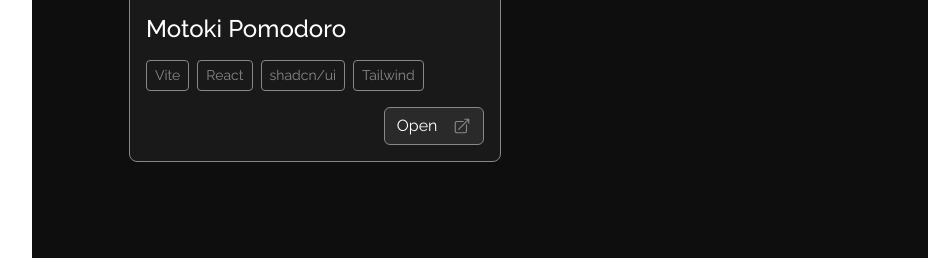
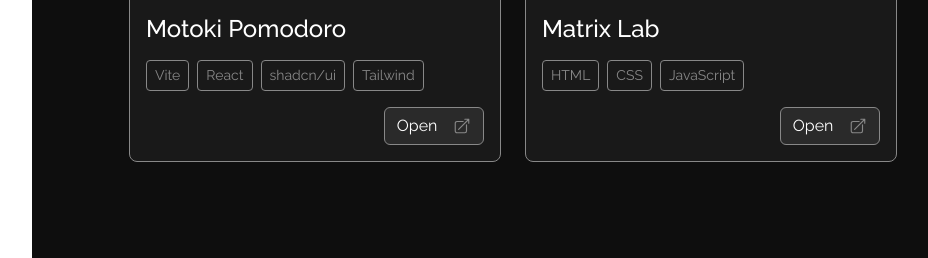
Before and after one commit to Tamagomago/cbad-portfolio, a PHP site: page /projects.php in a window 1280 px wide. Shown: the part 998-1256 px from the top of the page, without its empty margins (287-1215 px from the left). Run offline with PHP 8.4, Linux system fonts and the light colour scheme.

Commit message:
chore: add matrix lab project

```diff
--- a/projects.php
+++ b/projects.php
@@ -1,9 +1,9 @@
 <?php
-  include __DIR__ . '/includes/titles.php';
-  $Page = 'projects';
-  $PageTitle = $PageTitles[$Page];
-  include __DIR__ . '/includes/header.php';
- ?>
+include __DIR__ . '/includes/titles.php';
+$Page = 'projects';
+$PageTitle = $PageTitles[$Page];
+include __DIR__ . '/includes/header.php';
+?>
 <div class="container-fluid g-0 p-0 h-100 d-flex align-items-center justify-content-center">
   <!-- sidebar (3 cols), main content (9 cols) -->
   <div class="row g-0 w-100">
@@ -113,10 +113,34 @@
               </div>
             </article>
           </div>
+
+          <!-- Matrix Lab -->
+          <div class="col">
+            <article class="d-flex flex-column position-relative h-100 p-3 card card-border rounded-3">
+              <div class="rounded-2 overflow-hidden mb-3">
+                <img src="assets/images/matrix-lab.png" alt="Matrix Lab preview"
+                     class="w-100 h-100 object-fit-cover">
+              </div>
+              <h3 class="fs-4 mb-3">Matrix Lab</h3>
+              <div class="d-flex flex-wrap gap-2">
+                <span class="btn btn-outline-muted btn-sm">HTML</span>
+                <span class="btn btn-outline-muted btn-sm">CSS</span>
+                <span class="btn btn-outline-muted btn-sm">JavaScript</span>
+              </div>
+              <div class="mt-auto d-flex justify-content-end pt-3">
+                <a href="https://matrix-lab-sigma.vercel.app/" target="_blank" rel="noopener"
+                   class="btn btn-outline-light d-inline-flex align-items-center gap-2">
+                  <span>Open</span>
+                  <img src="assets/icons/arrow-top-right.svg" alt="" class="btn-icon flex-shrink-0" width="20"
+                       height="20">
+                </a>
+              </div>
+            </article>
+          </div>
         </div>
       </div>
     </main>
   </div>
 </div>
 
-<?php include __DIR__ . '/includes/footer.php'?>
+<?php include __DIR__ . '/includes/footer.php' ?>
```
Also changed, not shown: 1 other file.
